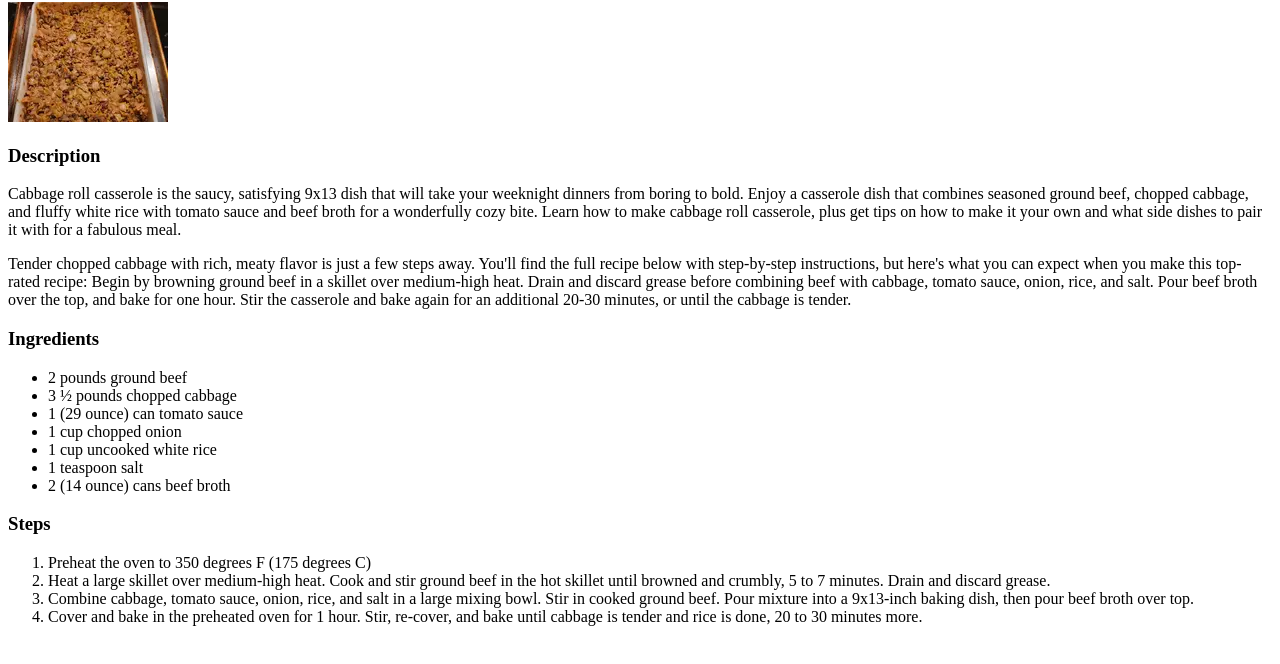
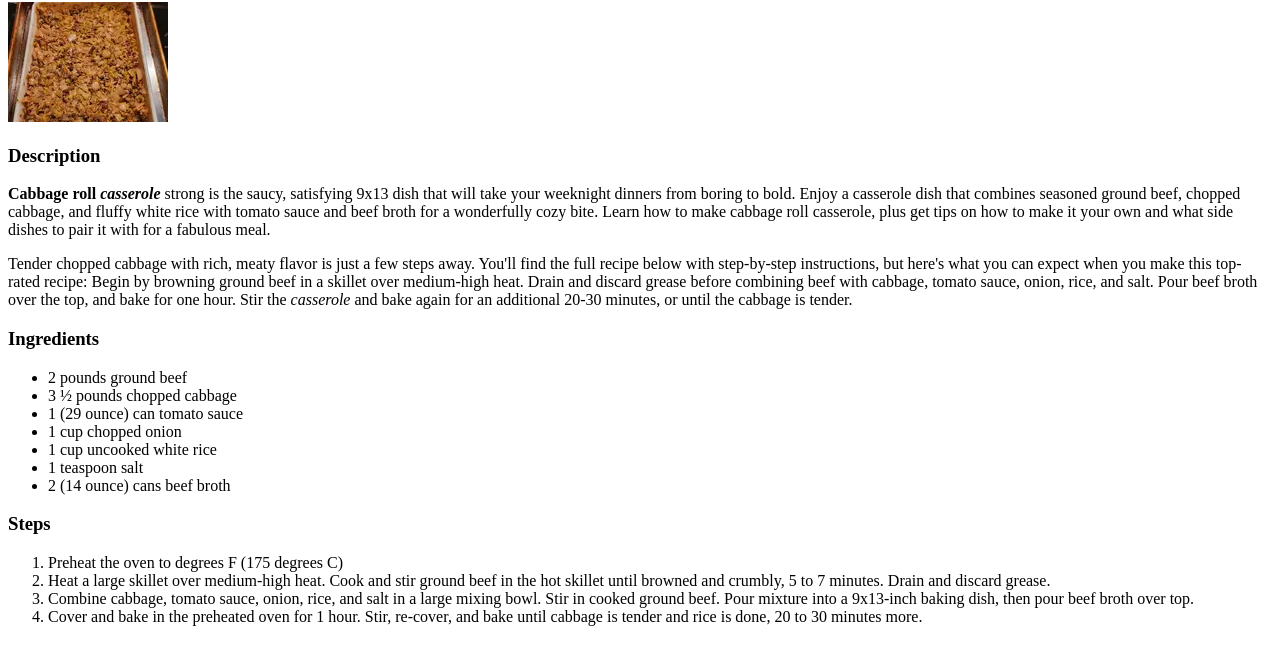
Before and after one commit to kom3lvin/odin-recipes, a plain HTML site: page recipes/casserole.html in a window 1280 px wide. Shown: the part 78-742 px from the top of the page. Drawn offline with Linux system fonts and the light colour scheme.

Commit message:
css practice

```diff
--- a/recipes/casserole.html
+++ b/recipes/casserole.html
@@ -5,6 +5,7 @@
     <meta http-equiv="X-UA-Compatible" content="IE=edge">
     <meta name="viewport" content="width=device-width, initial-scale=1.0">
     <title>Document</title>
+    <link rel="stylesheet" href="stylecasserole.css">
 </head>
 <body>
     <h1> Cabbage Casserole </h1>
@@ -13,13 +14,13 @@
 
     <h3> Description </h3>
 
-        <p> Cabbage roll casserole is the saucy, satisfying 9x13 dish that will take your weeknight dinners from boring to bold. Enjoy a casserole dish that combines seasoned ground beef, chopped cabbage, and fluffy white rice with tomato sauce and beef broth for a wonderfully cozy bite. Learn how to make cabbage roll casserole, plus get tips on how to make it your own and what side dishes to pair it with for a fabulous meal. </p>
+        <p> <strong>Cabbage roll <em>casserole</em> </strong>strong is the saucy, satisfying 9x13 dish that will take your weeknight dinners from boring to bold. Enjoy a casserole dish that combines seasoned ground beef, chopped cabbage, and fluffy white rice with tomato sauce and beef broth for a wonderfully cozy bite. Learn how to make cabbage roll casserole, plus get tips on how to make it your own and what side dishes to pair it with for a fabulous meal. </p>
 
         <p>  Tender chopped cabbage with rich, meaty flavor is just a few steps away. You'll find the full recipe below with step-by-step instructions, but here's what you can expect when you make this top-rated recipe:
 
             Begin by browning ground beef in a skillet over medium-high heat. Drain and discard grease before combining beef with cabbage, tomato sauce, onion, rice, and salt. Pour beef broth over the top, and bake for one hour.
 
-            Stir the casserole and bake again for an additional 20-30 minutes, or until the cabbage is tender. </p>
+            Stir the <em>casserole</em> and bake again for an additional 20-30 minutes, or until the cabbage is tender. </p>
 
     <h3> Ingredients </h3>
 
@@ -36,7 +37,7 @@
 
     <h3> Steps </h3>
             <ol>
-                <li>Preheat the oven to 350 degrees F (175 degrees C) </li>
+                <li>Preheat the oven to  degrees F (175 degrees C) </li>
                 <li> Heat a large skillet over medium-high heat. Cook and stir ground beef in the hot skillet until browned and crumbly, 5 to 7 minutes. Drain and discard grease. </li>
                 <li> Combine cabbage, tomato sauce, onion, rice, and salt in a large mixing bowl. Stir in cooked ground beef. Pour mixture into a 9x13-inch baking dish, then pour beef broth over top. </li>
                 <li> Cover and bake in the preheated oven for 1 hour. Stir, re-cover, and bake until cabbage is tender and rice is done, 20 to 30 minutes more. </li>
```
